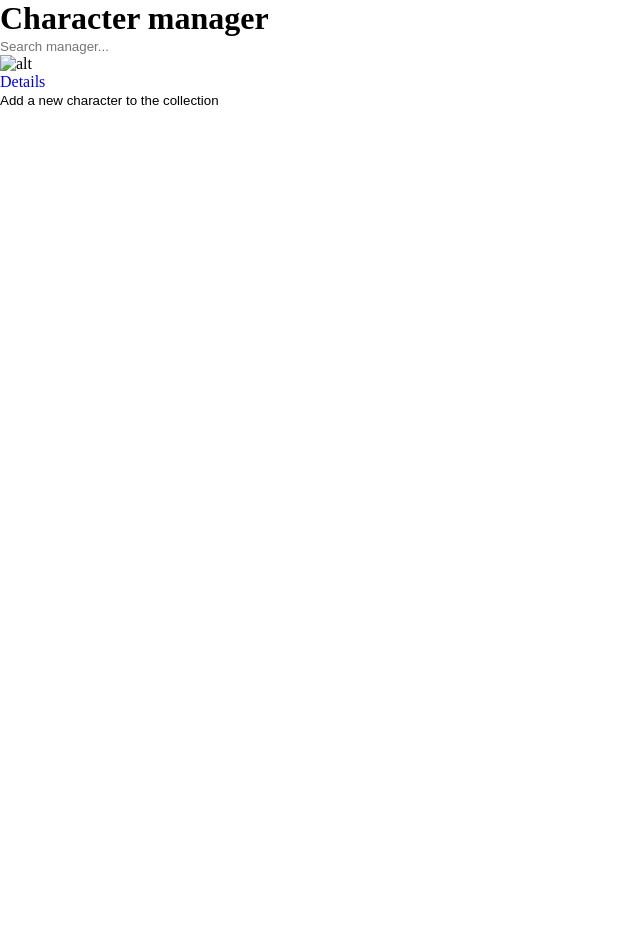
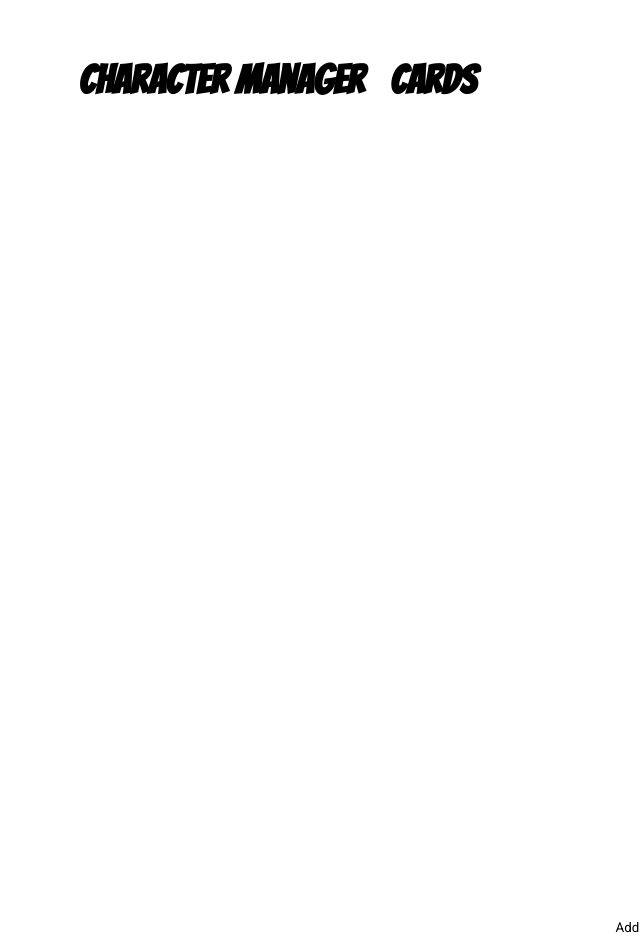
Before and after one commit to RobinThijsen/character-manager, a website built with Vite: page index.html in a window 1280 px wide. Shown: the whole page, without its empty margins (0-640 px from the left). Before the commit the page ends 800 px from the top, so only its background shows below. Built offline with nearby package versions, Linux system fonts and the light colour scheme; files whose address does not match are found by name.

Commit message:
change font type

```diff
--- a/assets/bases/_fonts.scss
+++ b/assets/bases/_fonts.scss
@@ -0,0 +1,9 @@
+@import url('https://fonts.googleapis.com/css2?family=Bangers&family=Roboto:ital,wght@0,100;0,300;0,400;0,500;0,700;0,900;1,100;1,300;1,400;1,500;1,700;1,900&display=swap');
+
+* {
+	font-family: 'Roboto', sans-serif;
+}
+
+h1, h2, h3 {
+	font-family: 'Bangers', cursive;
+}
--- a/assets/bases/_resets.scss
+++ b/assets/bases/_resets.scss
@@ -37,13 +37,3 @@ ul {
 em, i {
 	font-style: normal;
 }
-
-// body element
-// all width of window
-// min height of window height
-// disable overflow on x abscissa
-body {
-	width: 100vw;
-	min-height: 100vh;
-	overflow-x: hidden;
-}
--- a/assets/layout/_header.scss
+++ b/assets/layout/_header.scss
@@ -0,0 +1,14 @@
+header {
+	width: 100%;
+	height: 80px;
+	padding: 5vh 3vw;
+	display: flex;
+	align-items: center;
+
+	h1 {
+		display: flex;
+		align-items: center;
+		gap: 1vw;
+		font-size: 2.5vw;
+	}
+}
--- a/assets/pages/_all.scss
+++ b/assets/pages/_all.scss
@@ -0,0 +1,24 @@
+body {
+	width: 100vw;
+	min-height: 100vh;
+	overflow-x: hidden;
+	display: flex;
+	flex-direction: column;
+	align-items: center;
+	justify-content: center;
+	padding: 5vh;
+	gap: 5vh;
+
+	section {
+		width: 100%;
+		height: calc(100vh - 80px);
+		display: flex;
+		flex-direction: row;
+		flex-wrap: wrap;
+		gap: 2vw;
+
+		article {
+			width: 22%;
+		}
+	}
+}
--- a/assets/utils/_variables.scss
+++ b/assets/utils/_variables.scss
@@ -1,4 +1,10 @@
 // white color
-$white: rgb(255, 255, 255);
+$white: hsla(0, 0%, 100%, 1);
 // black color
-$black: rgb(0, 0, 0);
+$black: hsla(0, 0%, 0%, 1);
+
+$dark-blue: hsla(212, 86%, 28%, 1);
+$dark-red: hsla(360, 100%, 23%, 1);
+$orange: hsla(29, 100%, 63%, 1);
+
+$background: hsla(208, 100%, 97%, 1);
--- /dev/null
+++ b/cards.js
@@ -0,0 +1 @@
+const section = document.getElementById('cards')
--- a/index.html
+++ b/index.html
@@ -1,29 +1,24 @@
 <!DOCTYPE html>
 <html lang="en">
   <head>
-    <meta charset="UTF-8" />
+    <meta charset="UTF-8">
     <meta name="viewport" content="width=device-width, initial-scale=1.0">
+    <script src="https://kit.fontawesome.com/513e9627f7.js" crossorigin="anonymous"></script>
     <link rel="stylesheet" href="/assets/style.css">
     <title>Vite App</title>
   </head>
   <body>
     <header>
-      <h1>Character manager</h1>
-      <input type="search" placeholder="Search manager...">
+      <h1>
+        Character manager
+        <span></span>
+        cards
+      </h1>
     </header>
-    <section>
-      <article>
-        <figure>
-          <img src="src" alt="alt">
-        </figure>
-        <div>
-          <h2></h2>
-          <p></p>
-          <a href="#">Details</a>
-        </div>
-      </article>
+    <section id="cards">
+
     </section>
-    <button type="submit">Add a new character to the collection</button>
-    <script type="module" src="/main.js"></script>
+    <button type="submit">Add one</button>
+    <script type="module" src="/cards.js"></script>
   </body>
 </html>
```
Also changed, not shown: assets/style.css, assets/style.scss (line endings or trailing spaces), main.js (deleted), 1 other file.
